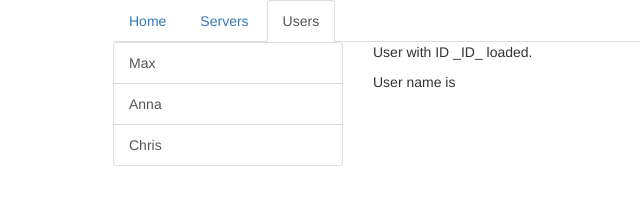
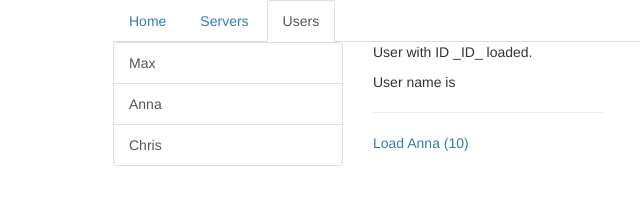
Before and after one commit to iatid23/125Routing, an Angular app in the folder Routing/: page /users in a window 1280 px wide. Shown: the top 202 px of the page, without its empty margins (152-792 px from the left). Built offline with nearby package versions, Linux system fonts and the light colour scheme.

Commit message:
more on week spot

```diff
--- a/Routing/src/app/users/user/user.component.html
+++ b/Routing/src/app/users/user/user.component.html
@@ -1,2 +1,10 @@
 <p>User with ID {{ user.id }} _ID_ loaded.</p>
 <p>User name is {{ user.name }}</p>
+<hr>
+<a [routerLink]="['/users', 10, 'Anna']">Load Anna (10)</a>
+<!-- // will change route but not refresh the page  -->
+<!-- // we are loading using snapshot
+// when we are loading new route - angular goes to module to find the path directing to , loads the component
+// initialize it and give us the data by accssesing the snapshot
+// !! it happens just if we havnt been in this component while doing it
+// so here it is not reloading just changing route  -->
```
